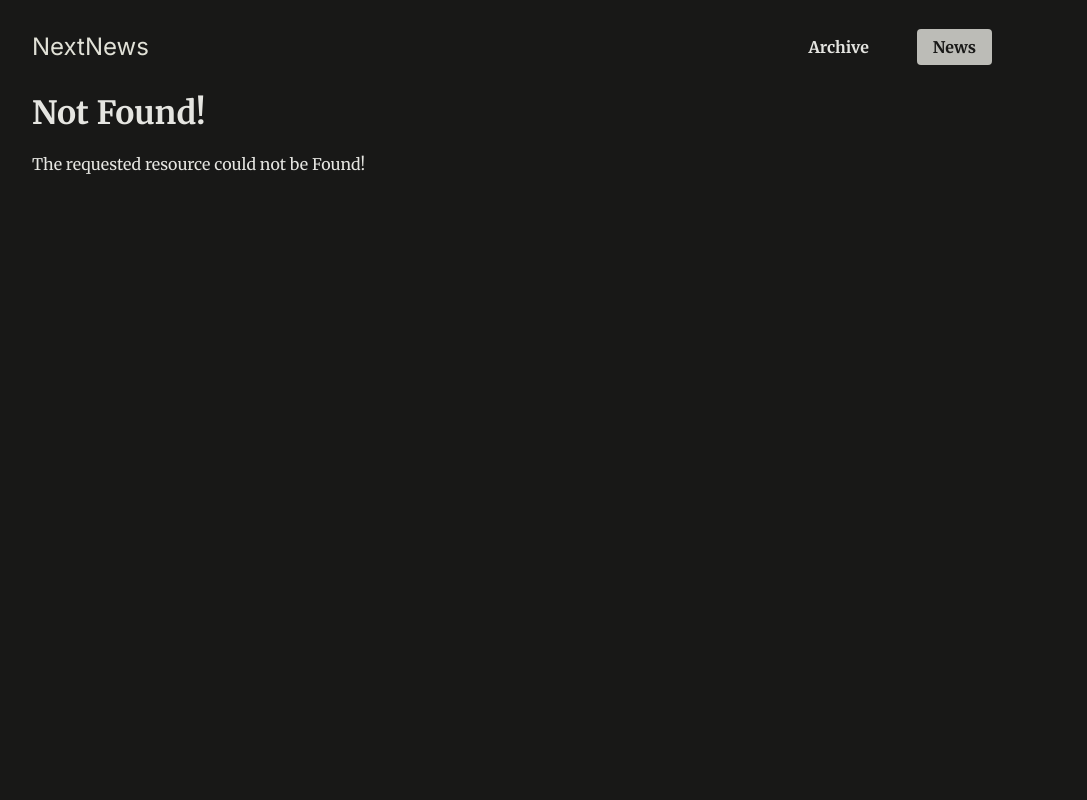
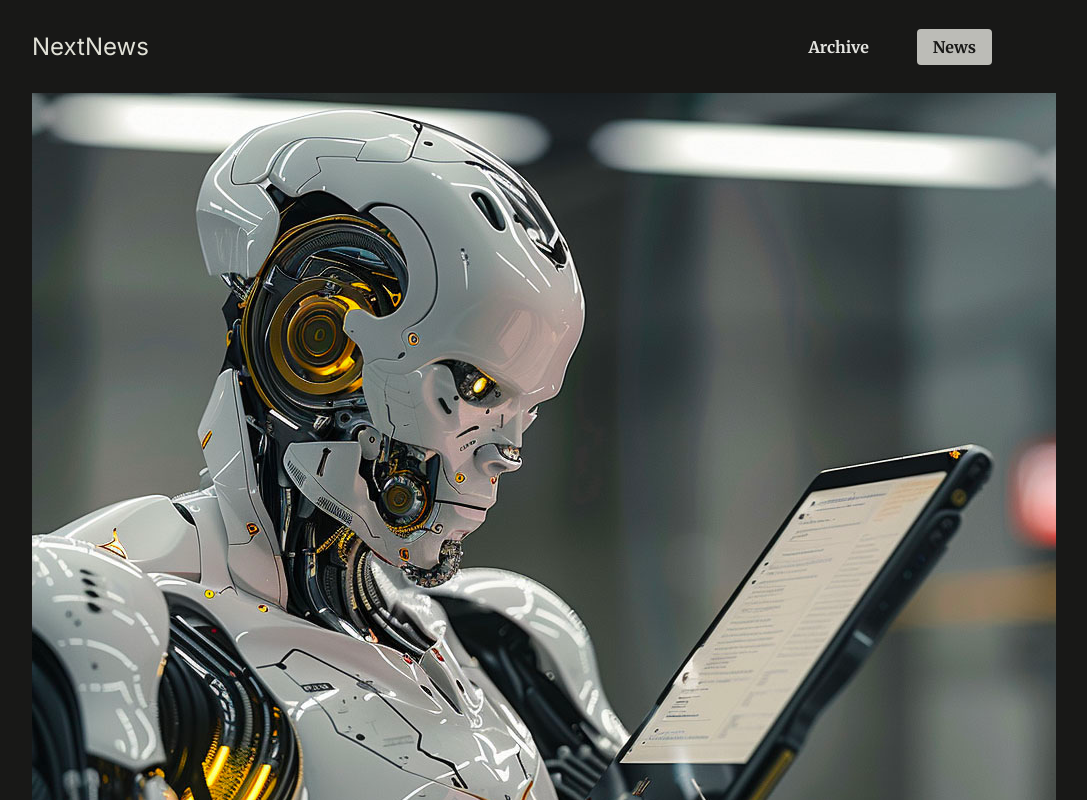
Before and after one commit to braverokmc79/nextjs-ex04, a Next.js app: page /news/n1/image in a window 1280 px wide. Before the commit this address had no page. Shown: the top 800 px of the page, without its empty margins (128-1215 px from the left). Built offline with nearby package versions, Linux system fonts and the light colour scheme.

Commit message:
147.동적 라우트 안에 중첩된 라우트

```diff
--- /dev/null
+++ b/app/news/[slug]/image/page.js
@@ -0,0 +1,22 @@
+import React from "react";
+import { DUMMY_NEWS } from "../../dummy-news";
+import { notFound } from "next/navigation";
+
+const ImagePage = ({ params }) => {
+  const newsItemSlug = params.slug;
+  const newsItem = DUMMY_NEWS.find(
+    (newsItem) => newsItem.id === newsItemSlug
+  );
+
+  if (!newsItem) {
+    notFound();
+  }
+
+  return (
+    <div className="fullscreen-image">
+      <img src={`/images/news/${newsItem.image}`} alt={newsItem.title} />
+    </div>
+  );
+};
+
+export default ImagePage;
```
Also changed, not shown: app/news/[slug]/page.js (+6 -1 lines).
